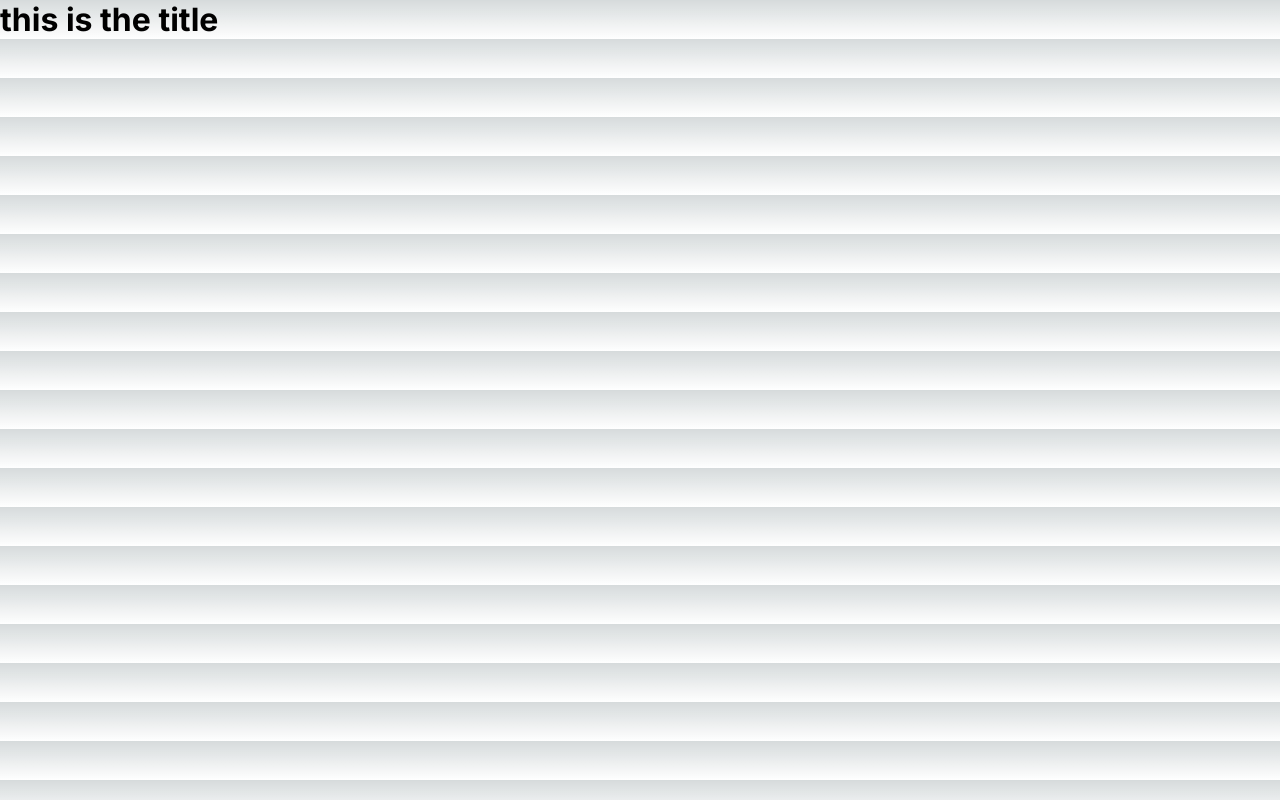
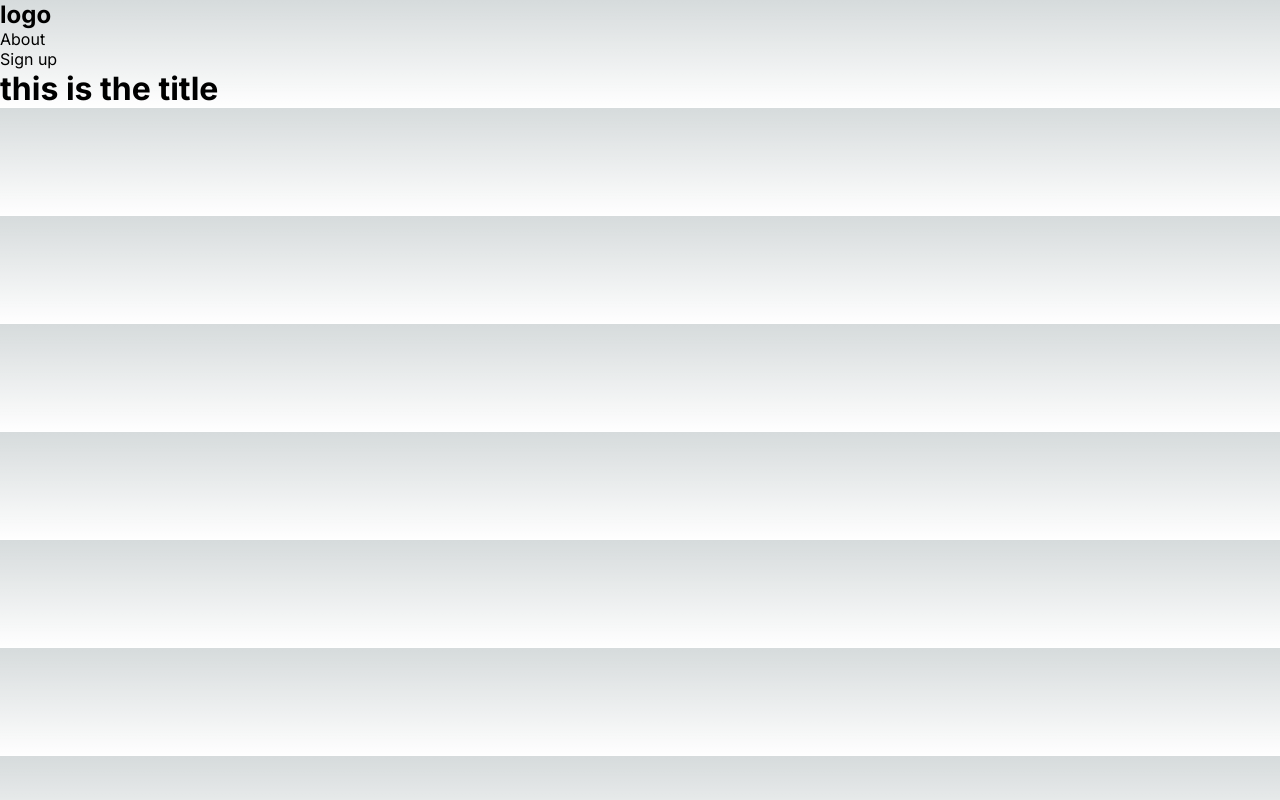
Before and after one commit to arash8877/movie-streaming, a Next.js app: page / in a window 1280 px wide. Built offline with nearby package versions, Linux system fonts and the light colour scheme.

Commit message:
modified layout

```diff
--- a/app/layout.js
+++ b/app/layout.js
@@ -1,17 +1,30 @@
-import { Inter } from 'next/font/google'
-import './globals.css'
+import { Inter } from "next/font/google";
+import "./globals.css";
 
-const inter = Inter({ subsets: ['latin'] })
+const inter = Inter({ subsets: ["latin"] });
 
 export const metadata = {
-  title: 'Create Next App',
-  description: 'Generated by create next app',
-}
+  title: "Create Next App",
+  description: "Generated by create next app",
+};
 
 export default function RootLayout({ children }) {
   return (
     <html lang="en">
-      <body className={inter.className}>{children}</body>
+      <body className={inter.className}>
+        <nav>
+          <h1>logo</h1>
+          <ul>
+            <li>
+              <a href="#">About</a>
+            </li>
+            <li>
+              <a href="#">Sign up</a>
+            </li>
+          </ul>
+        </nav>
+        {children}
+      </body>
     </html>
-  )
+  );
 }
```
